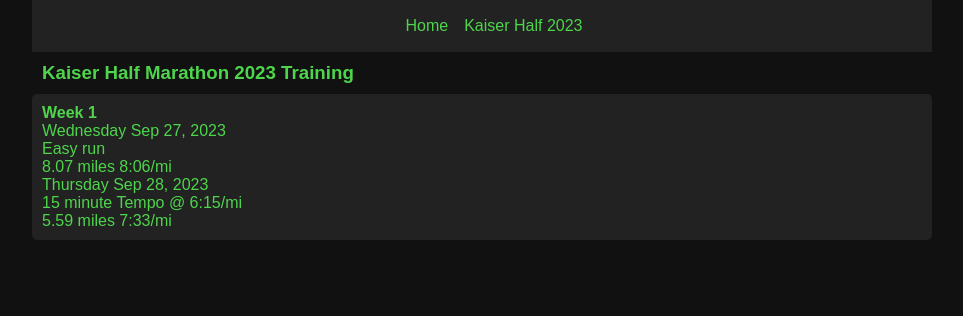
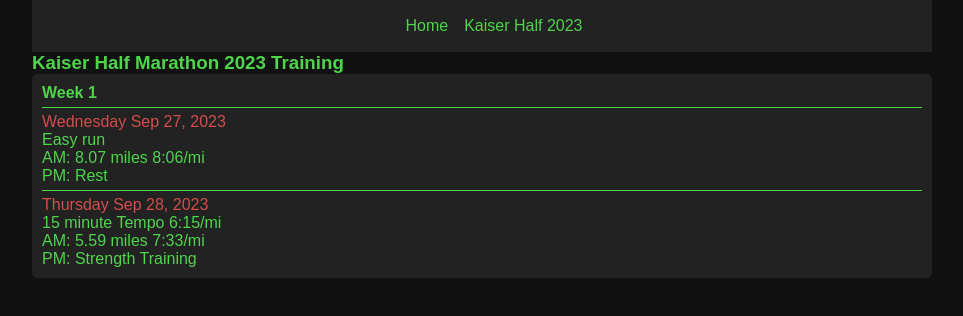
Before and after one commit to smallnumbers0/endless-stride, a plain HTML site: page kaiser-hm-2023.html in a window 1280 px wide. Shown: the whole page, without its empty margins (158-1121 px from the left). Drawn offline with Linux system fonts and the light colour scheme.

Commit message:
add css to date id

```diff
--- a/css/styles.css
+++ b/css/styles.css
@@ -52,7 +52,10 @@ main {
     padding: 10px;
 }
 
-h3 {
-    padding: 10px;
-    color: #4ed54c;
+#date {
+    /* border: 1px solid green; */
+    margin-top: 5px;
+    color: #d54c4c;
+    border-top: 1px solid #4ed54c;
+    padding-top: 5px;
 }
--- a/kaiser-hm-2023.html
+++ b/kaiser-hm-2023.html
@@ -22,11 +22,13 @@
                 <h4>Week 1</h4>
                 <p id="date">Wednesday Sep 27, 2023</p>
                 <p id="type">Easy run</p>
-                <p id="stats">8.07 miles 8:06/mi</p>
+                <p id="stats">AM: 8.07 miles 8:06/mi</p>
+                <p id="stats">PM: Rest</p>
                 <p></p>
                 <p id="date">Thursday Sep 28, 2023</p>
-                <p id="type">15 minute Tempo @ 6:15/mi</p>
-                <p id="stats">5.59 miles 7:33/mi</p>
+                <p id="type">15 minute Tempo 6:15/mi</p>
+                <p id="stats">AM: 5.59 miles 7:33/mi</p>
+                <p id="stats">PM: Strength Training</p>
                 <p></p>
             </section>
         </section>
```
Also changed, not shown: index.html (+1 -1 lines).
